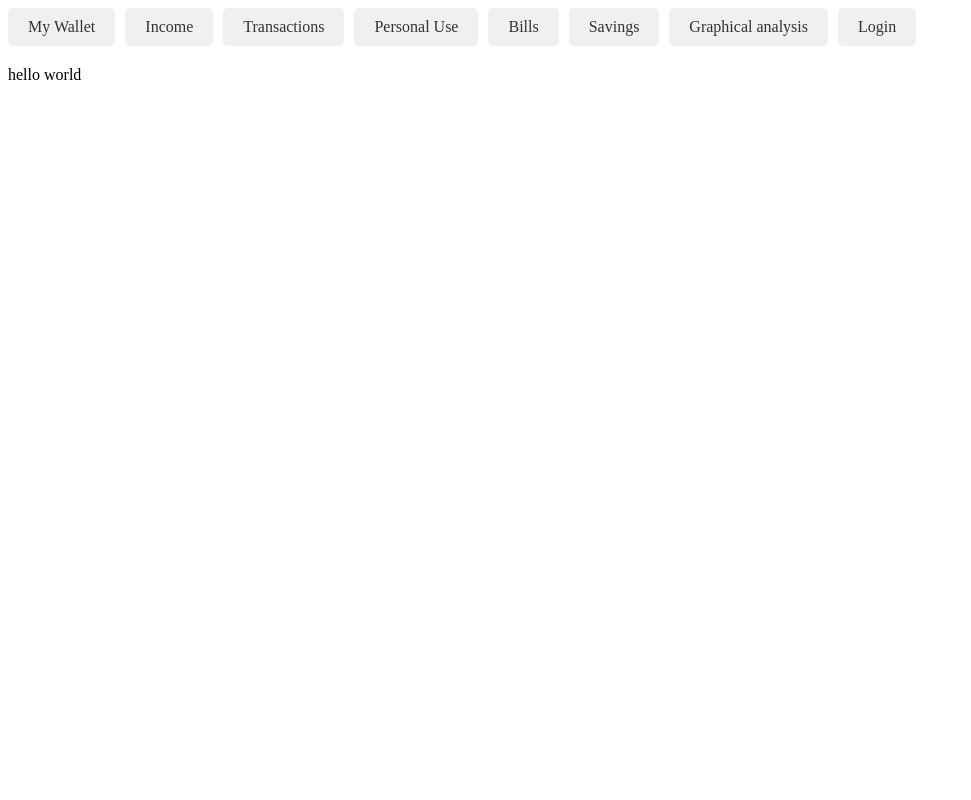
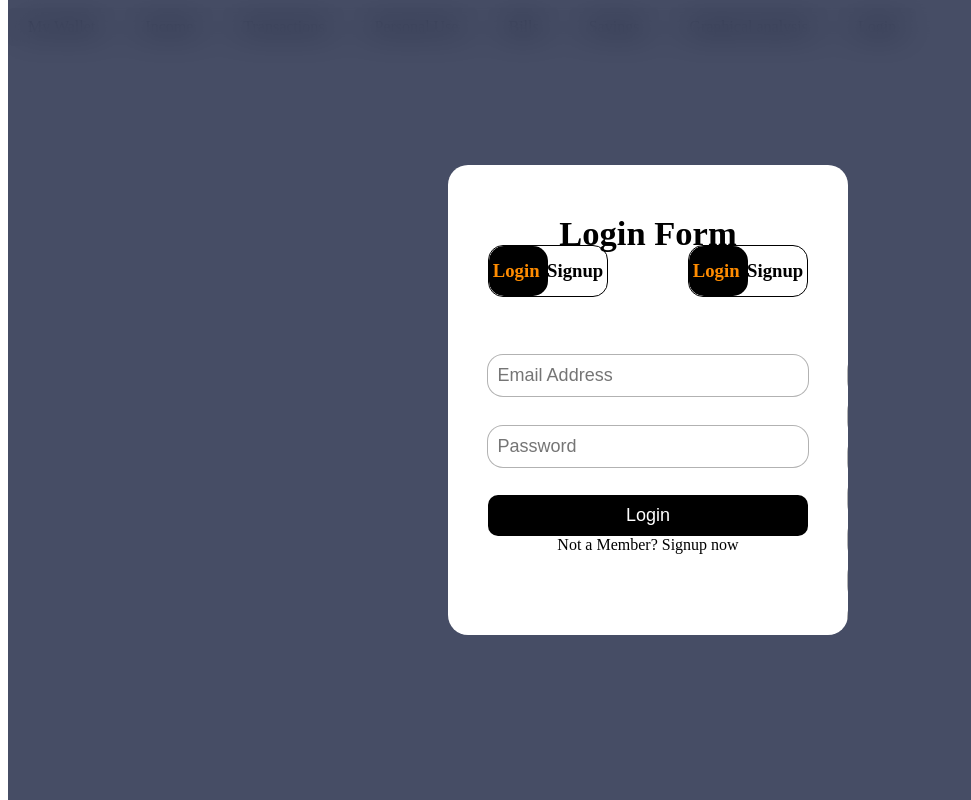
Before and after one commit to Bwaweru12345/Group-2-Project, a React (Vite) app: page /login in a window 1280 px wide. Shown: the whole page, without its empty margins (0-971 px from the left). Built offline with nearby package versions, Linux system fonts and the light colour scheme.

Commit message:
Bryan--login

```diff
--- a/src/components/Login.jsx
+++ b/src/components/Login.jsx
@@ -1,6 +1,165 @@
-function Login(){
-return(
-    <div>hello world</div>)
-}
+import React, { useState } from 'react';
+import './login.css';
+
+function Login() {
+  const [isSignup, setIsSignup] = useState(false);
+  const [email, setEmail] = useState('');
+  const [password, setPassword] = useState('');
+
+  function handleSubmit(e) {
+    e.preventDefault();
+
+    const formData = {
+      email: email,
+      password: password
+    };
+    handleSignup(formData)
+      .then(data => {
+        // handle successful signup response
+        console.log(data);
+        const thisSection = document.querySelector('.login_section');
+        thisSection.classList.add('remove');
+      })
+      .catch(error => {
+        // handle signup error
+        console.error(error);
+      });
+  }
+
+  const handleToggle = () => {
+    setIsSignup((prevState) => !prevState);
+  };
+
+  const handleEmailChange = (e) => {
+    setEmail(e.target.value);
+  };
+
+  const handlePasswordChange = (e) => {
+    setPassword(e.target.value);
+  };
+
+  const handleSignup = (formData) => {
+    // mock implementation of handleSignup
+    return new Promise((resolve, reject) => {
+      // perform signup request here
+      // and handle response accordingly
+      // for example:
+      if (formData.email === 'example@example.com' && formData.password === 'password') {
+        resolve({ message: 'Signup successful!' });
+      } else {
+        reject({ message: 'Signup error' });
+      }
+    });
+  };
+
+  const handleMember = (e) => {
+    e.preventDefault();
+    const formData = {
+      email: email,
+      password: password
+    };
+    // perform login request here
+    // and handle response accordingly
+    // for example:
+    if (formData.email === 'example@example.com' && formData.password === 'password') {
+      console.log('Login successful!');
+    } else {
+      console.error('Login error');
+    }
+  };
+
+  return (
+    <section className="login_section">
+      <form className={`member_form ${isSignup ? 'new' : ''}`} onSubmit={handleMember}>
+        {/* ============ page 1 ============= */}
+        <div className="member_page_1 member_pages">
+          <div className="member_form_title">
+            <h1>Login Form</h1>
+          </div>
+        </div>
+
+        <div className="member_form_toggles">
+          <section className="toggles_container" onClick={handleToggle}>
+            <div>
+              <h1>Login</h1>
+            </div>
+            <div>
+              <h1>Signup</h1>
+            </div>
+            <i id="slider"></i>
+          </section>
+        </div>
+
+        <div className="member_page_1 member_pages halfTwo">
+          <div className="member_form_inputs">
+            <input type="email" placeholder="Email Address" value={email} onChange={handleEmailChange} />
+            <input type="password" placeholder="Password" value={password} onChange={handlePasswordChange} />
+          </div>
+          <div className="error_container">
+            <span id="member_err">Invalid Email or Password</span>
+          </div>
+
+          <div className="member_form_bottom">
+            <button type="submit" className="member_form_submit">
+              {isSignup ? 'Signup' : 'Login'}
+            </button>
+            <span>
+              {isSignup ? 'Already have an account? Login instead': 'Not a Member? Signup now'}
+            </span>
+          </div>
+        </div>
+
+
+        {/* ============ Page 2 =========== */}
+        <div className='member_page_2 member_pages'>
+          <div className='member_form_title'>
+            <h1>Signup Form</h1>
+          </div>
+        </div>
+        {
+          <div className='member_form_toggles'>
+            <section className='toggles_container'>
+              <div><h1>Login</h1></div>
+              <div><h1>Signup</h1></div>
+              <i id='slider'></i>
+            </section>
+          </div>
+        }
+
+        <div className='member_page_2 member_pages halfTwo'>
+          <div className='signup_form_inputs'>
+            <div className='signup_row1'>
+              <input type='text' placeholder="First Name" />
+              <input type='text' placeholder="Last Name" />
+            </div>
+
+                        <div className='signup_row1'>
+                            <input type='text' placeholder="First Name" />
+                            <input type='text' placeholder="Last Name" />
+                        </div>
+                        <div className='signup_row2'>
+                            <input type='email' placeholder="Email Address" />
+                            <input type='password' placeholder="Password" />
+
+                    <input type='password' placeholder="Conform Password" />
+                </div>
+                <div className='signup_row3'>
+                    <input type='number' placeholder="Age" />
+                    <select>
+                        <option>Gender</option>
+                        <option>Male</option>
+                        <option>Female</option>
+                    </select>
+                </div>
+           </div>
+
+           <div className='member_form_bottom second_bottom'>
+                <button type='submit' className='member_form_submit'>Signup</button>
+                <span>Have an acount! Login instead</span>
+           </div>
+           </div>
+        </form>
+    </section>
+  )}
 
 export default Login;
--- /dev/null
+++ b/src/components/login.css
@@ -0,0 +1,223 @@
+
+.login_section {
+    position: fixed;
+    top: 0;
+    width: 100%;
+    height: 100vh;
+    background-color: rgba(0, 11, 44, 0.727);
+    backdrop-filter: blur(15px);
+    display: flex;
+    align-items: center;
+    justify-content: center;
+    z-index: 500;
+}
+.login_section.remove {
+    display: none;
+}
+
+.member_form {
+    position: relative;
+    width: 400px;
+    height: 470px;
+    display: flex;
+    background-color: white;
+    border-radius: 20px;
+    transition: all 0.5s;
+    overflow: hidden;
+}
+
+.member_form.new {
+    height: 520px;
+}
+
+.member_pages {
+    position: absolute;
+    min-width: 100%;
+    transition: all 0.5s;
+}
+
+.member_page_1 {
+    left: 0px;
+}
+
+.halfTwo {
+    top: 190px;
+}
+
+.member_page_2 {
+    left: 400px;
+    /* background-color: aqua; */
+    /* background-color: antiquewhite; */
+}
+
+.member_form.new .member_page_1 {
+    left: -400px;
+}
+
+.member_form.new .member_page_2 {
+    left: 0;
+}
+
+.member_form_title {
+    width: 100%;
+    padding: 20px 0 10px 0;
+    text-align: center;
+    font-size: 23px;
+}
+
+.member_form_toggles  {
+    width: 100%;
+    height: max-content;
+    display: flex;
+    padding: 0 40px;
+    margin: 80px 0 50px 0;
+    /* background-color: antiquewhite; */
+}
+
+.toggles_container {
+    position: relative;
+    width: 100%;
+    height: 50px;
+    display: flex;
+    justify-content: space-around;
+    align-items: center;
+    border: 0.5px solid black;
+    border-radius: 15px;
+    overflow: hidden;
+    cursor: pointer;
+    z-index: 20;
+}
+
+.toggles_container div {
+    z-index: 1;
+    color: black;
+}
+.toggles_container div:first-child {
+    color: darkorange;
+}
+
+.member_form.new .toggles_container div:first-child{
+    color: black;
+}
+
+.member_form.new .toggles_container div:last-of-type {
+    color: darkorange;
+}
+
+.toggles_container #slider {
+    position: absolute;
+    top: 0;
+    left: 0;
+    width: 50%;
+    height: 100%;
+    background-color: black;
+    border-radius: 15px;
+    transition: all 0.3s;
+}
+
+.member_form.new .toggles_container #slider {
+    left: 50%;
+}
+
+.member_form_inputs {
+    display: flex;
+    flex-direction: column;
+    padding: 0 40px;
+    gap: 30px;
+}
+
+.member_form_inputs input {
+    /* height: 35px; */
+    padding: 10px 3%;
+    box-shadow: rgba(0, 0, 0, 0.3) 0px 0px 0px 1px;
+    border: none;
+    border-radius: 15px;
+    font-size: 18px;
+    outline: none;
+    text-transform: capitalize;
+}
+
+.error_container {
+    width: 100%;
+    padding: 5px 40px;
+}
+
+.error_container #member_err {
+    font-size: 14px;
+    color: rgb(160, 3, 3);
+    visibility: hidden;
+}
+
+.member_form_bottom {
+    height: 100px;
+    /* margin-top: 29px; */
+    display: flex;
+    flex-direction: column;
+    align-items: center;
+}
+
+.member_form_submit {
+    width: 80%;
+    /* margin: 10px 0;  */
+    padding: 10px 0;
+    border-radius: 10px;
+    border: none;
+    font-size: 18px;
+    background-color: black;
+    color: white;
+    cursor: pointer;
+}
+
+
+/* Page 2 */
+
+/* .signup_form_inputs {
+    /* background-color: rgb(80, 49, 8); */
+/* } */ */
+
+.signup_form_inputs div{
+    /* height: 30px; */
+    display: flex;
+    justify-content: space-around;
+    margin-bottom: 10px;
+    padding: 0 40px;
+
+}
+
+.signup_form_inputs input {
+    height: 100%;
+    font-size: 18px;
+    width: 48%;
+    border: none;
+    border-radius: 15px;
+    outline: none;
+    box-shadow: rgba(0, 0, 0, 0.3) 0px 0px 0px 1px;
+    padding: 10px 3%;
+    text-transform: capitalize;
+}
+
+.signup_row2 {
+    flex-direction: column;
+    gap: 10px;
+    /* background-color: antiquewhite; */
+}
+
+.signup_row2 input {
+    width: 100%;
+}
+
+.signup_row3 select {
+    width: 45%;
+    height: 45px;
+    border-radius: 15px;
+    overflow: hidden;
+    outline: none;
+    border: none;
+    background-color: transparent;
+    font-size: 18px;
+}
+
+.second_bottom {
+    margin-top: 30px;
+    /* background-color: antiquewhite; */
+}
```
